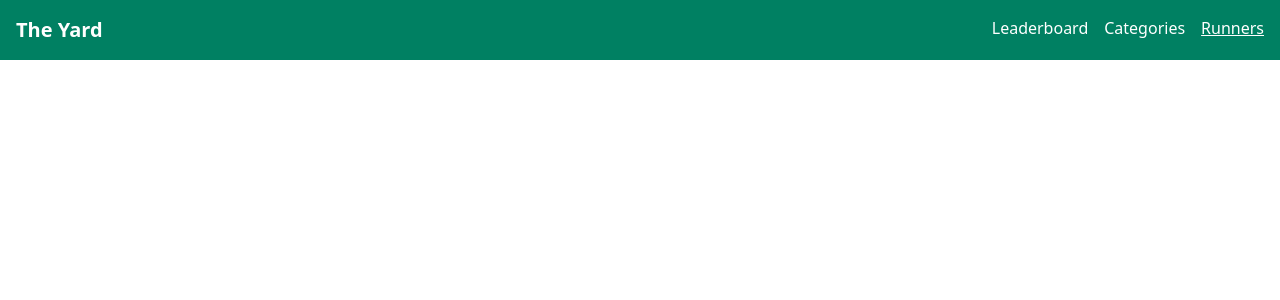
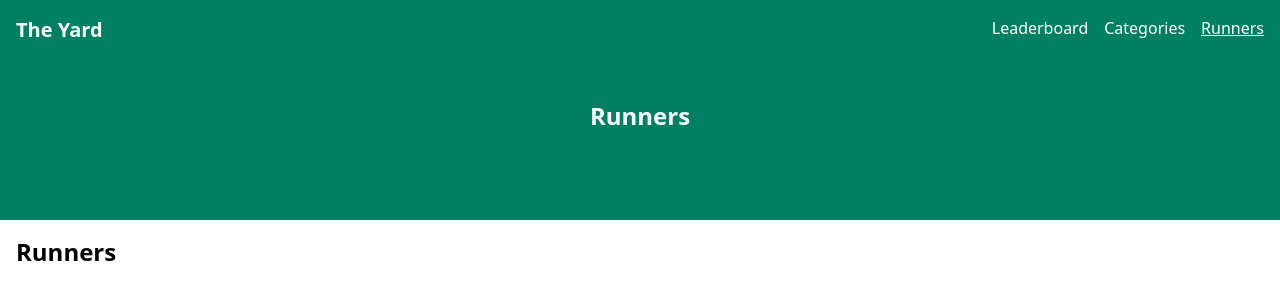
Before and after one commit to BlakeMarterella/theyard7-11dash, a React (Vite) app: page /runners in a window 1280 px wide. Shown: the top 300 px of the page. Built offline with nearby package versions, Linux system fonts and the light colour scheme; no server answers; what tailwindcss-animated would draw is missing.

Commit message:
Create empty pages for categories and runners pages

```diff
--- a/src/App.tsx
+++ b/src/App.tsx
@@ -2,6 +2,7 @@ import Navbar from "./components/Navbar";
 import { BrowserRouter as Router, Route, Routes } from "react-router-dom";
 import Home from "./pages/Home";
 import Categories from "./pages/Categories";
+import Runners from "./pages/Runners";
 
 
 export default function App() {
@@ -11,6 +12,7 @@ export default function App() {
         <Routes>
           <Route path="/" element={<Home />} />
           <Route path="/categories" element={<Categories />} />
+          <Route path="/runners" element={<Runners />} />
         </Routes>
     </Router>
   );
--- a/src/components/Header.tsx
+++ b/src/components/Header.tsx
@@ -1,8 +1,24 @@
+interface HeaderProps {
+    text?: string;
+}
 
-export default function Header() {
+export default function Header(props: HeaderProps) {
+    const a = props.text;
+    console.log(a);
+
+    const renderHeaderContent = () => {
+        if (props.text) {
             return (
-        // bg-[url("./assets/images/header-bg.png")]
-        <header className='flex justify-center items-center space-x-5 p-10 text-2xl text-white bg-711-green'>
+                <div className='flex justify-center items-center space-x-5 p-10 pb-15 mb-10 text-3xl sm:text-xl md:text-2xl text-white'>
+                    <h1 className="font-bold animate-fade-up animate-ease-out animate-delay-100">
+                        {props.text}
+                    </h1>
+                </div>
+            );
+        }
+        else {
+            return (
+                <div className='flex justify-center items-center space-x-5 p-10 pb-15 mb-10 text-3xl sm:text-xl md:text-2xl text-white'>
                     <h1 className="font-bold animate-fade-up animate-ease-out animate-delay-100">
                         The Yard
                     </h1>
@@ -10,6 +26,15 @@ export default function Header() {
                     <h1 className="font-bold animate-fade-up animate-ease-out animate-delay-100">
                         Dash
                     </h1>
+                </div>
+            );
+        }
+    }
+
+
+    return (
+        <header className="bg-711-green h-40">
+            {renderHeaderContent()}
         </header>
     );
 }
--- a/src/components/Leaderboard/Leaderboard.tsx
+++ b/src/components/Leaderboard/Leaderboard.tsx
@@ -4,7 +4,7 @@ import ITimeEntry from "../../types/time-entry.types";
 import { useState, useEffect } from "react";
 
 
-function Leaderboard() {
+export default function Leaderboard() {
     const [entries, setEntries] = useState<ITimeEntry[]>([]);
     const [sortOrder, setSortOrder] = useState<'asc' | 'desc'>('asc');
 
@@ -46,5 +46,3 @@ function Leaderboard() {
 
   );
 }
-
-export default Leaderboard;
--- a/src/components/Leaderboard/Row.tsx
+++ b/src/components/Leaderboard/Row.tsx
@@ -6,16 +6,16 @@ interface RowProps {
     onDelete: (id: string) => void;
 }
 
-const Row: React.FC<RowProps> = ({ entry, onDelete }) => {
+function Row(props: RowProps) {
     return (
-        <tr key={entry.id}>
-        <td className="px-6 py-4 whitespace-nowrap text-sm font-medium text-gray-900">{entry.name}</td>
-        <td className="px-6 py-4 whitespace-nowrap text-sm text-gray-500">{entry.date.toString()}</td>
-        <td className="px-6 py-4 whitespace-nowrap text-sm text-gray-500">{convertMillisecondsToTimeString(entry.time)}</td>
+        <tr key={props.entry.id}>
+        <td className="px-6 py-4 whitespace-nowrap text-sm font-medium text-gray-900">{props.entry.name}</td>
+        <td className="px-6 py-4 whitespace-nowrap text-sm text-gray-500">{props.entry.date.toString()}</td>
+        <td className="px-6 py-4 whitespace-nowrap text-sm text-gray-500">{convertMillisecondsToTimeString(props.entry.time)}</td>
         <td className="px-6 py-4 whitespace-nowrap text-sm text-gray-500">
           <button
-            onClick={() => onDelete(entry.id ? entry.id : "")}
-            className="bg-red-500 text-white py-1 px-3 rounded-md"
+            onClick={() => props.onDelete(props.entry.id ? props.entry.id : "")}
+            className="bg-711-red text-white py-1 px-3 rounded-md"
           >
             Delete
           </button>
--- a/src/components/Leaderboard/Table.tsx
+++ b/src/components/Leaderboard/Table.tsx
@@ -8,7 +8,7 @@ interface TableProps {
   sortOrder: 'asc' | 'desc';
 }
 
-function Table(props: TableProps) {
+export default function Table(props: TableProps) {
   return (
     <table className="min-w-full divide-y divide-gray-200">
       <thead className="bg-gray-50">
@@ -38,6 +38,4 @@ function Table(props: TableProps) {
       </tbody>
     </table>
   );
-};
-
-export default Table;
+}
--- /dev/null
+++ b/src/pages/Categories.tsx
@@ -0,0 +1,12 @@
+import Header from "../components/Header";
+
+export default function Categories() {
+    return ( <>
+        <Header text="Categories"></Header>
+
+        <div className="container mx-auto p-4">
+            <h1 className="text-2xl font-bold mb-5">Categories</h1>
+      </div>
+    </>
+    );
+}
--- /dev/null
+++ b/src/pages/Home.tsx
@@ -0,0 +1,26 @@
+import { useState } from "react";
+import AddTimeEntryModal from "../components/AddTimeEntryModal";
+import Leaderboard from "../components/Leaderboard/Leaderboard";
+import Header from "../components/Header";
+
+export default function Home() {
+    const [isModalVisible, setIsModalVisible] = useState(false);
+
+    return (<div className="w-full">
+              <Header></Header>
+
+              <div className="container mx-auto p-4">
+                <div className="mb-5">
+                <button
+                  className="bg-711-green hover:bg-green-500 transition duration-150 text-white px-5 py-2 rounded-md"
+                  onClick={() => setIsModalVisible(true)}>
+                  Add Time
+                </button>
+
+                {isModalVisible && <AddTimeEntryModal onClose={() => setIsModalVisible(false)} />}
+                </div>
+
+              <Leaderboard />
+            </div>
+          </div>);
+}
--- /dev/null
+++ b/src/pages/Runners.tsx
@@ -0,0 +1,12 @@
+import Header from "../components/Header";
+
+export default function Runners() {
+    return ( <>
+        <Header text="Runners"></Header>
+
+        <div className="container mx-auto p-4">
+            <h1 className="text-2xl font-bold mb-5">Runners</h1>
+        </div>
+    </>
+    );
+}
```
Lines whose indentation alone changed are shown as unchanged.
